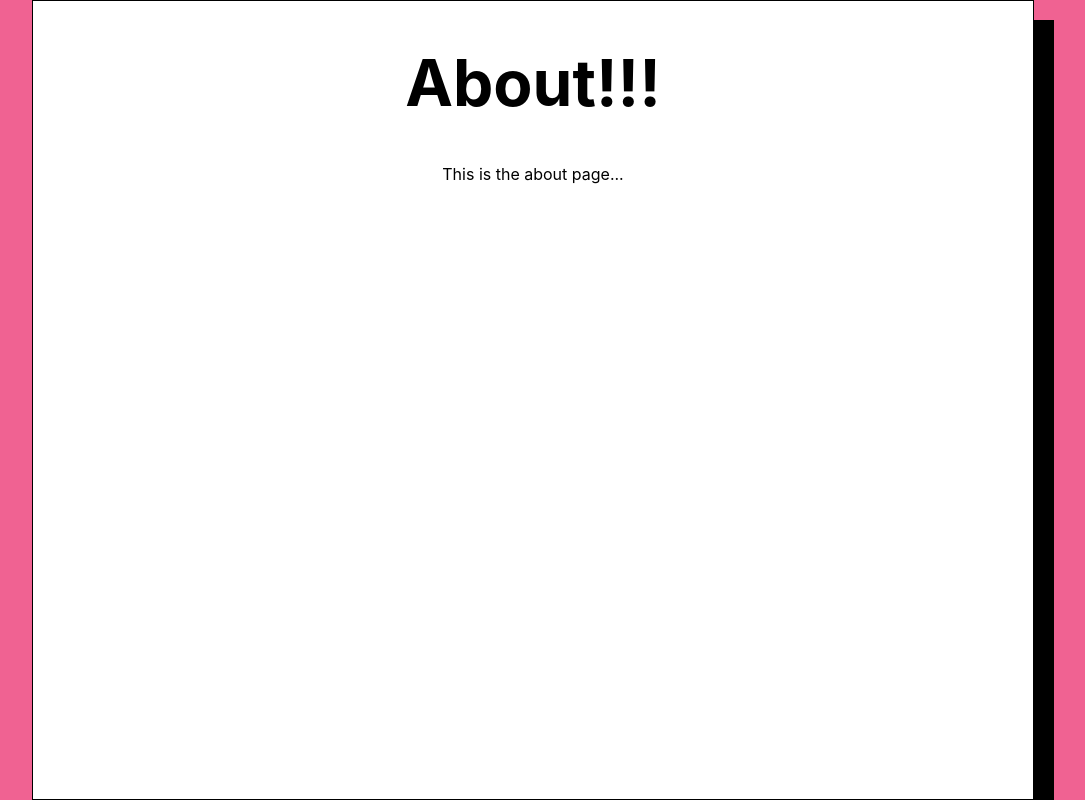
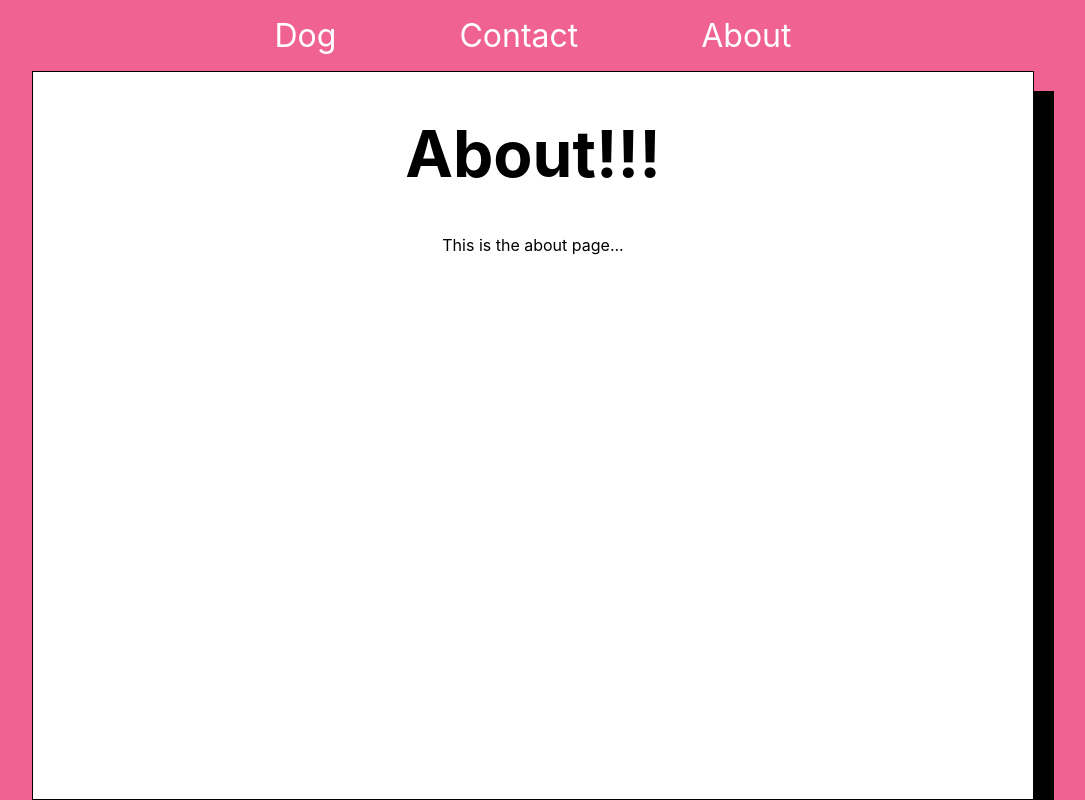
Before and after one commit to elena-vost/routed, a React (Create React App) app: page / in a window 1280 px wide. Shown: the whole page, without its empty margins (107-1192 px from the left). Built offline with nearby package versions, Linux system fonts and the light colour scheme.

Commit message:
links added

```diff
--- a/src/App.js
+++ b/src/App.js
@@ -9,6 +9,11 @@ class App extends Component {
   render() {
     return (
       <div className="App">
+        <nav className="App-nav">
+          <a href="/dog">Dog</a>
+          <a href="/contact">Contact</a>
+          <a href="/">About</a>
+        </nav>
         <Switch>
           <Route exact path="/" component={About} />
           <Route exact path="/dog" component={Dog} />
```
